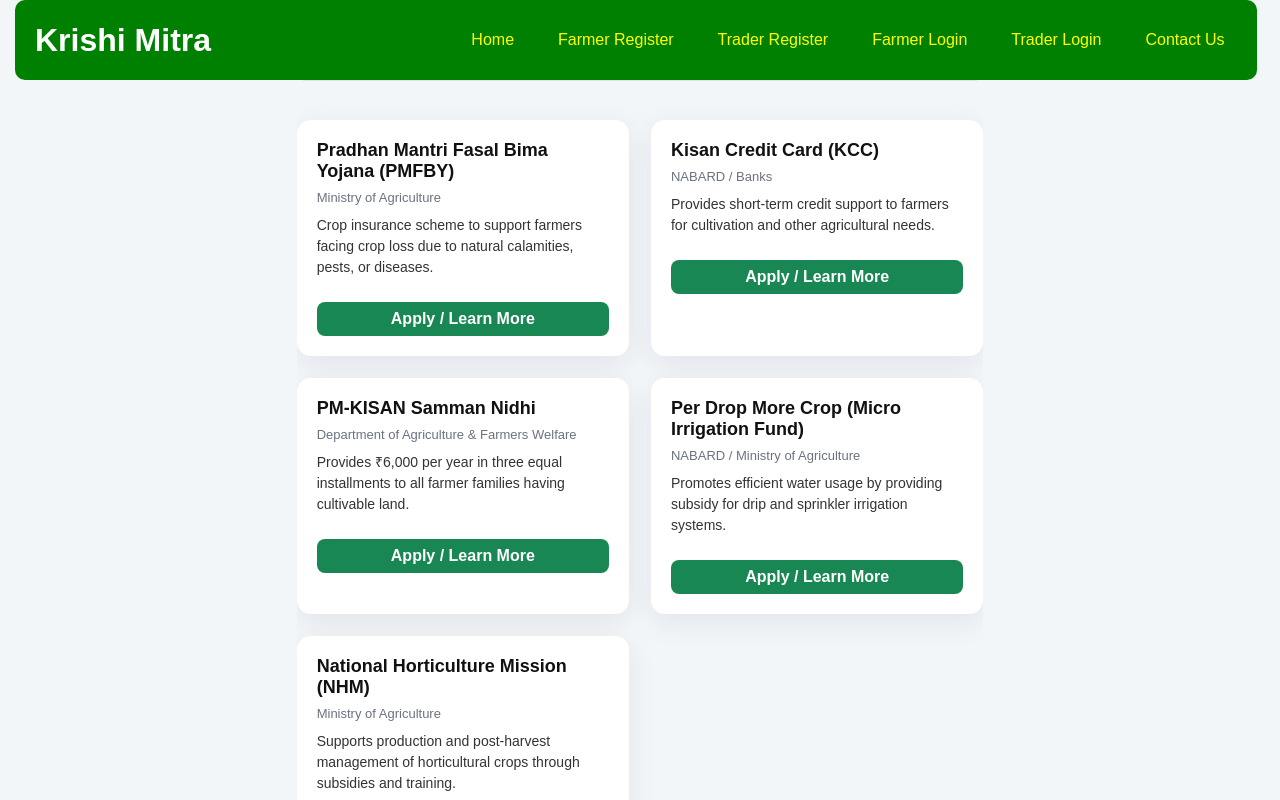
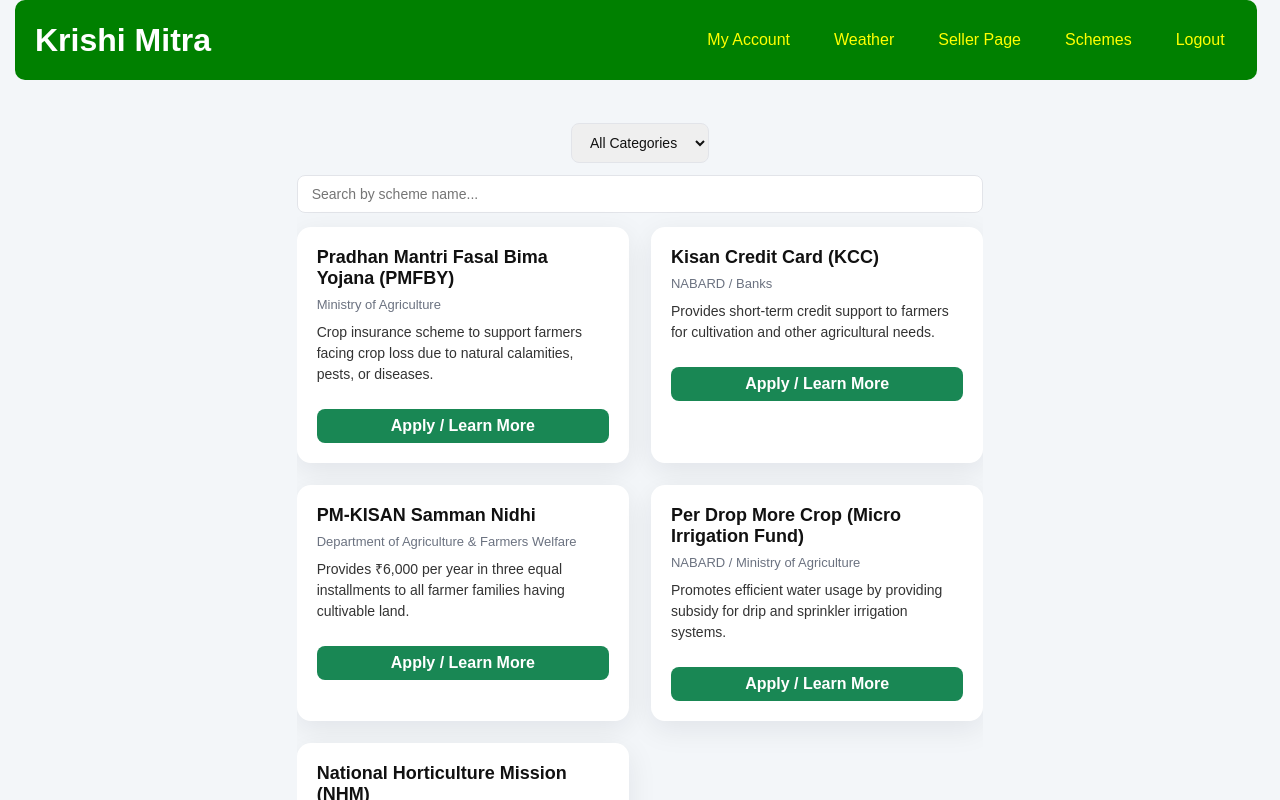
Before and after one commit to Ranjeet6639/Krishi-mitra-React-, a React (Vite) app: page /schemes in a window 1280 px wide. Built offline with nearby package versions, Linux system fonts and the light colour scheme.

Commit message:
navbar and margin issue of schemes page solved

```diff
--- a/src/components/Schemes.jsx
+++ b/src/components/Schemes.jsx
@@ -1,6 +1,6 @@
 import React, { useState, useMemo } from "react";
 import "../styles/Schemes.css";
-import Navbar from "./Navbar";
+import Navbar from "./FarmerNavbar";
 
 function Schemes() {
   const schemes = [
--- a/src/styles/Schemes.css
+++ b/src/styles/Schemes.css
@@ -30,7 +30,7 @@
   justify-content:center;
   gap:12px;
   flex-wrap:wrap;
-  margin-bottom:25px;
+  margin-top: 270px;
 }
 .filter-bar select, .filter-bar input {
   padding:10px 14px;
```
